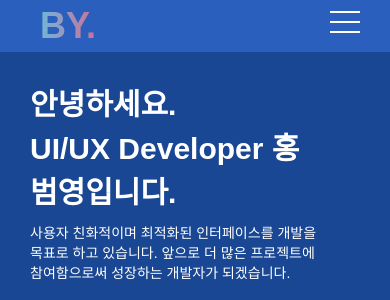
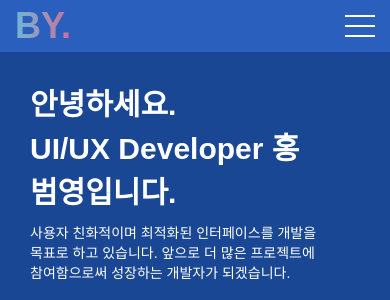
Before and after one commit to Hong-by/Portfolio_Web, a PHP site: page / in a window 390 px wide. Shown: the top 300 px of the page. Run offline with PHP 8.4, Linux system fonts and the light colour scheme; some libraries are stand-ins or nearby versions; some web fonts are replaced; grey boxes are pictures that could not be loaded.

Commit message:
bye-Hong
update: mobile botton 상하 위치 중앙 정렬

```diff
--- a/css/media.css
+++ b/css/media.css
@@ -42,8 +42,9 @@
 
   /* header Style Code */
   header{background: #2a5fbd!important;}
+  header .center{padding: 0 5px;}
   header .gnb ul{display: none;}
-  header .menu_ico{display: block;}
+  header .menu_ico{display: flex;}
 
   /* landing Section Style Code */
 
--- a/css/style.css
+++ b/css/style.css
@@ -1,7 +1,7 @@
 .wrap{width: 100%; height: auto; position: relative;}
 /* header Style Code */
 header{_box-shadow: 2px 2px #eee; top: 0; _background: #194794; z-index: 999;}
-header .center{display: flex; justify-content: space-between;}
+header .center{display: flex; justify-content: space-between; position: relative;}
 header .logo{width: 80px; height: auto;}
 header .logo h1{background: #E55D87; background: -webkit-linear-gradient(to right, #5FC3E4, #E55D87); background: linear-gradient(to right, #5FC3E4, #E55D87); -webkit-background-clip: text;-webkit-text-fill-color: transparent; padding: 5px 10px;}
 
@@ -13,11 +13,11 @@
 header.stick{background: rgba(25, 71, 148, 0.8); }
 
 /* Mobile Menu Style Code */
-header .menu_ico{width:30px; height:30px; cursor:pointer; position:absolute; right:30px; top:50%; transform:translateY(-50%); display:none;}
+header .menu_ico{width:30px; height:30px; cursor:pointer; position:absolute; right:15px; top:50%; transform:translateY(-50%); display:none; flex-direction: column; justify-content: center;}
 header .menu_ico span{width:100%; height:2px; background:#fff; display:block;}
 header .menu_ico span:nth-child(2){margin:8px 0;}
 
-header .menu_ico.active{position:absolute; width:30px; height:30px; right:30px; cursor:pointer; top: 50%; transform:translateY(-50%); animation: close_on 0.6s 1 forwards;}
+header .menu_ico.active{position:absolute; width:30px; height:30px; right:15px; cursor:pointer; top: 50%; transform:translateY(-50%); animation: close_on 0.6s 1 forwards;}
 header .menu_ico.active span{display:block; background:#fff; position:absolute;}
 header .menu_ico.active span:nth-child(1){width:100%; height:2px; top:50%; transform:translateY(-50%);}
 header .menu_ico.active span:nth-child(2){display: none;}
```
